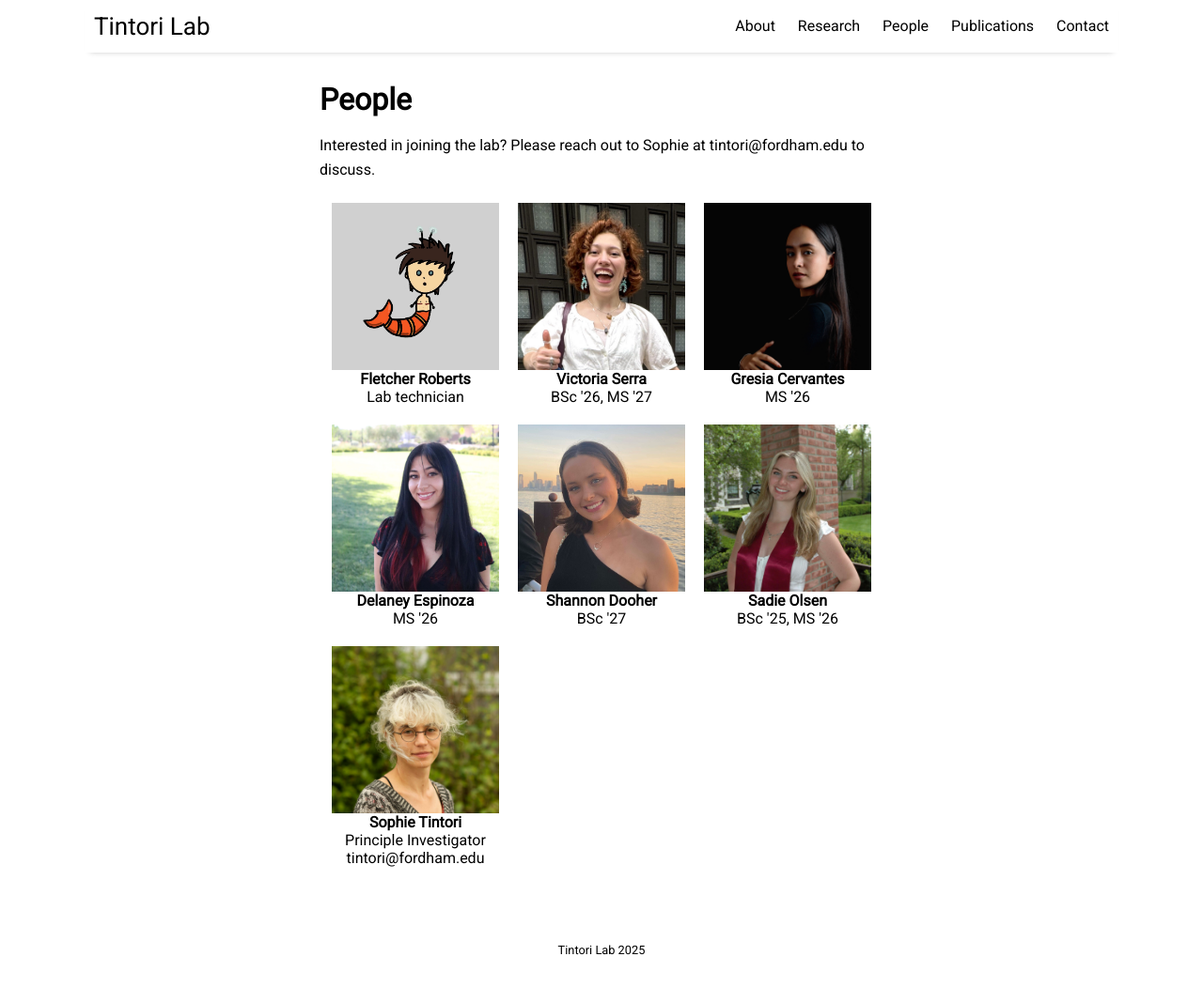
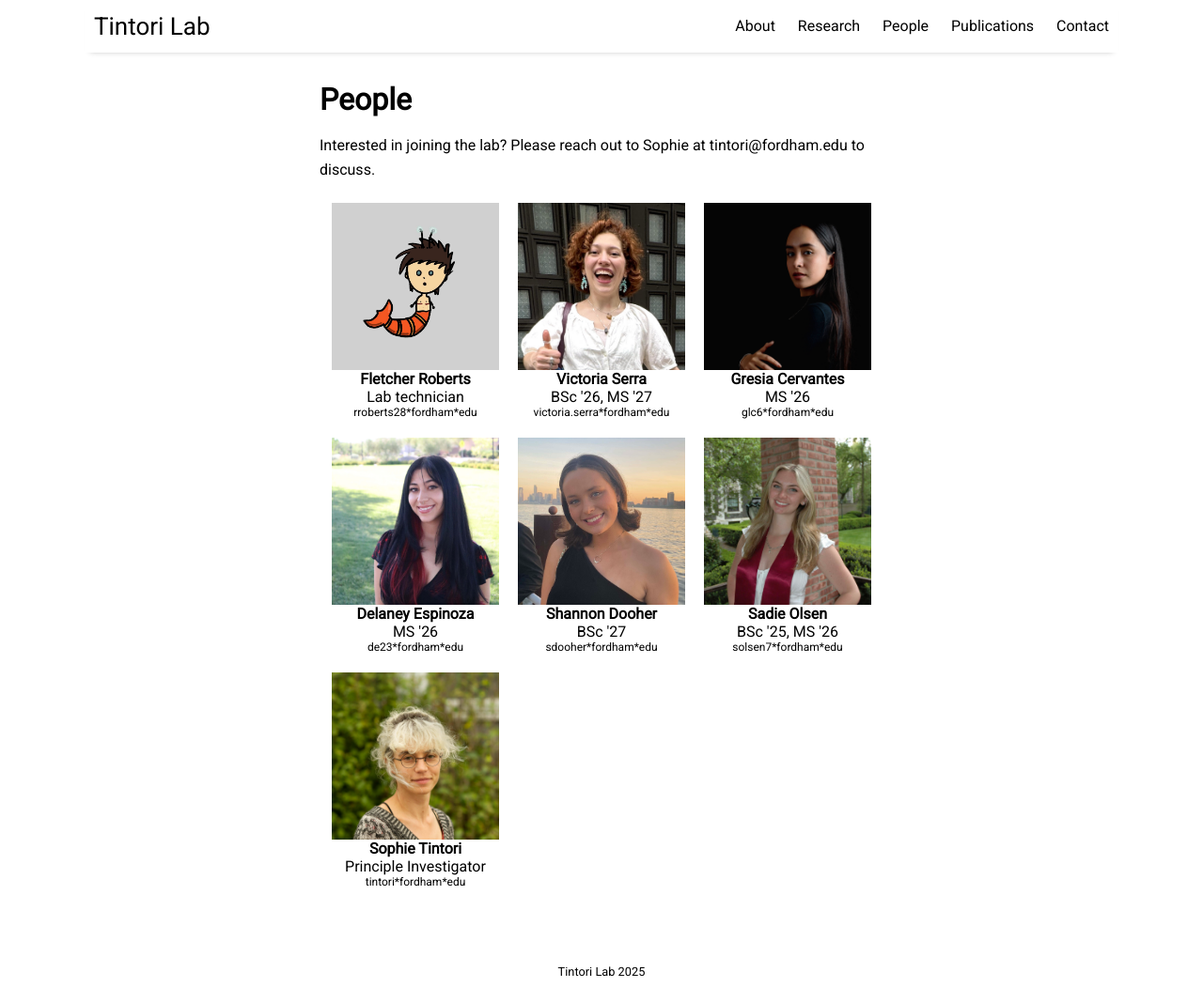
Before and after one commit to tintori/tintori.github.io, a Jekyll site: the page built from _posts/2017-01-01-people.md, in a window 1280 px wide and 1068 px high. Shown: the whole window at 94% size. Built offline with Jekyll 4.4.1, drawn with Linux system fonts in a browser that asks for light colours; nearby versions of some CDN libraries.

Commit message:
add emails

```diff
--- a/_includes/portrait.html
+++ b/_includes/portrait.html
@@ -2,6 +2,6 @@
 	<img src="{{ site.github.url }}/assets/img/{{ include.file }}" alt="{{ include.name }}" style="width:90%; min-width:100px">   <!--   style="width:200px"-->
 	<figcaption class="name" style="font-weight:bold; text-align:center">{{ include.name }}</figcaption>
 	<figcaption class="status" style="text-align:center">{{ include.status }}</figcaption>
-	<figcaption class="email" style="text-align:center">{{ include.email }}</figcaption>
+	<figcaption class="email" style="text-align:center; font-size:9pt">{{ include.email }}</figcaption>
 	<figcaption class="keywords" style="font-style:italic; text-align:center">{{ include.keywords }}</figcaption>  <!--  display:block -->
 </figure>
--- a/_posts/2017-01-01-people.md
+++ b/_posts/2017-01-01-people.md
@@ -20,13 +20,13 @@ Interested in joining the lab? Please reach out to Sophie at tintori@fordham.edu
 
 <div class ="image-gallery">
 
-{% include portrait.html file="lab_members/fletcher_sq.jpg" name="Fletcher Roberts" status="Lab technician" %}
-{% include portrait.html file="lab_members/victoria_sq1.png" name="Victoria Serra" status="BSc '26, MS '27" %}
-{% include portrait.html file="lab_members/gresia_1_sq_br.jpg" name="Gresia Cervantes" status="MS '26" %}
-{% include portrait.html file="lab_members/delaney_square.jpg" name="Delaney Espinoza" status="MS '26" %}
-{% include portrait.html file="lab_members/shannon_sq.jpg" name="Shannon Dooher" status="BSc '27" %}
-{% include portrait.html file="lab_members/sadie_square.jpg" name="Sadie Olsen" status="BSc '25, MS '26" %}
-{% include portrait.html file="lab_members/ST_sq.jpg" name="Sophie Tintori" status="Principle Investigator" email="tintori@fordham.edu" %}
+{% include portrait.html file="lab_members/fletcher_sq.jpg" name="Fletcher Roberts" status="Lab technician" email="rroberts28*fordham*edu" %}
+{% include portrait.html file="lab_members/victoria_sq1.png" name="Victoria Serra" status="BSc '26, MS '27" email="victoria.serra*fordham*edu"  %}
+{% include portrait.html file="lab_members/gresia_1_sq_br.jpg" name="Gresia Cervantes" status="MS '26" email="glc6*fordham*edu"  %}
+{% include portrait.html file="lab_members/delaney_square.jpg" name="Delaney Espinoza" status="MS '26" email="de23*fordham*edu"  %}
+{% include portrait.html file="lab_members/shannon_sq.jpg" name="Shannon Dooher" status="BSc '27" email="sdooher*fordham*edu"  %}
+{% include portrait.html file="lab_members/sadie_square.jpg" name="Sadie Olsen" status="BSc '25, MS '26" email="solsen7*fordham*edu" %}
+{% include portrait.html file="lab_members/ST_sq.jpg" name="Sophie Tintori" status="Principle Investigator" email="tintori*fordham*edu" %}
 
 
  </div>
```
Also changed, not shown: 3 other files.
